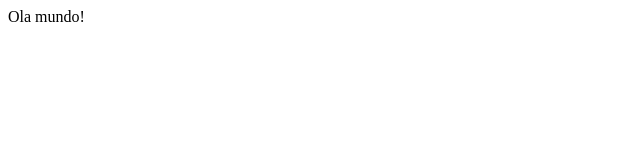
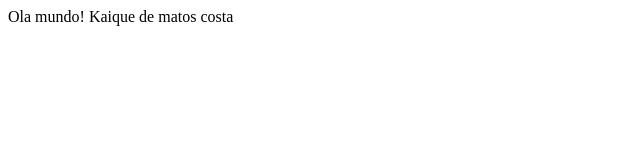
Before and after one commit to kkaiquek/Aula2409, a plain HTML site: page index.html in a window 1280 px wide. Shown: the whole page, without its empty margins (0-640 px from the left). Drawn offline with Linux system fonts and the light colour scheme.

Commit message:
Alteração cadastro - inclusão Nome
Alteração cadastro - inclusão Nome

```diff
--- a/index.html
+++ b/index.html
@@ -6,5 +6,6 @@
 </head>
 <body>
 Ola mundo!
+Kaique de matos costa
 </body>
 </html>
```
